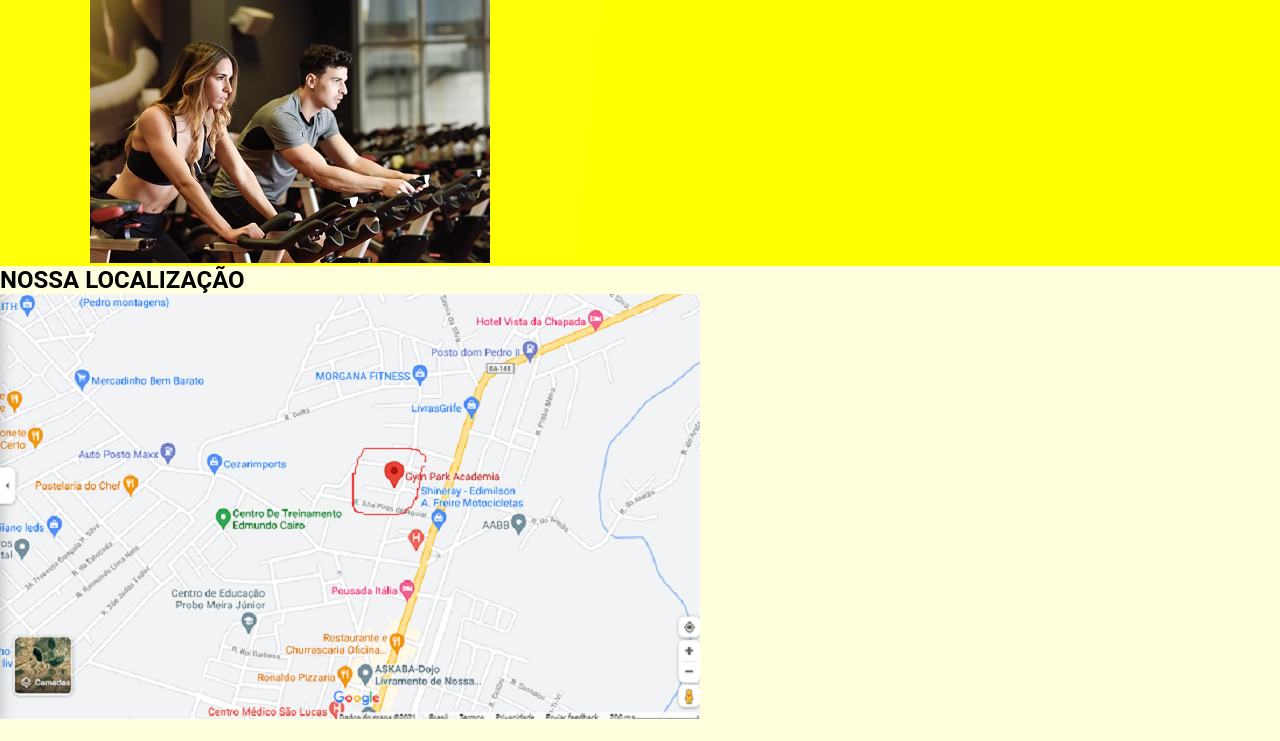
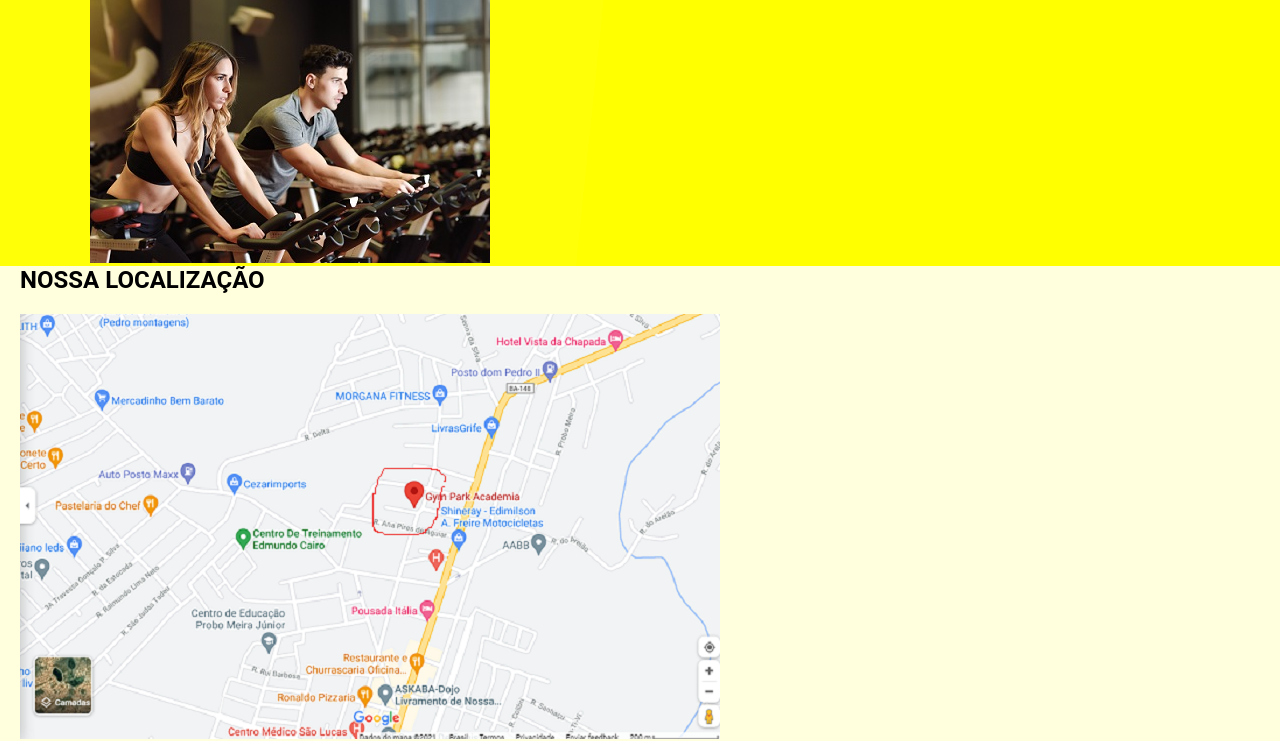
Before and after one commit to luiseduardo222/SmartFit, a plain HTML site: page informacoes.html in a window 1280 px wide. Shown: the part 214-955 px from the top of the page. Drawn offline with Linux system fonts and the light colour scheme.

Commit message:
Add files via upload

```diff
--- a/css/estilo.css
+++ b/css/estilo.css
@@ -264,9 +264,10 @@ footer .btn-social:hover{
 }
 
 .grupo{
-    display:flex;
+    display:inline-block;
     justify-content: space-between;
     align-items:center;
+
 
 
 }
@@ -321,16 +322,16 @@ footer .btn-social:hover{
     background-color: var(--cor-branca);
     color:var(--cor-preta);
     height:600px;
-    margin-bottom: 2rem;
+    margin-bottom: 5rem;
     text-transform:uppercase;
 }
 
 .local{
-    padding-left:rem;
+    padding-left:2rem;
 }
 .mapa{
-    padding-top: rem;
-    padding-left: rem;
+    padding-top: 2rem;
+    padding-left: 2rem;
 }
 
 .curiosidade{
```
